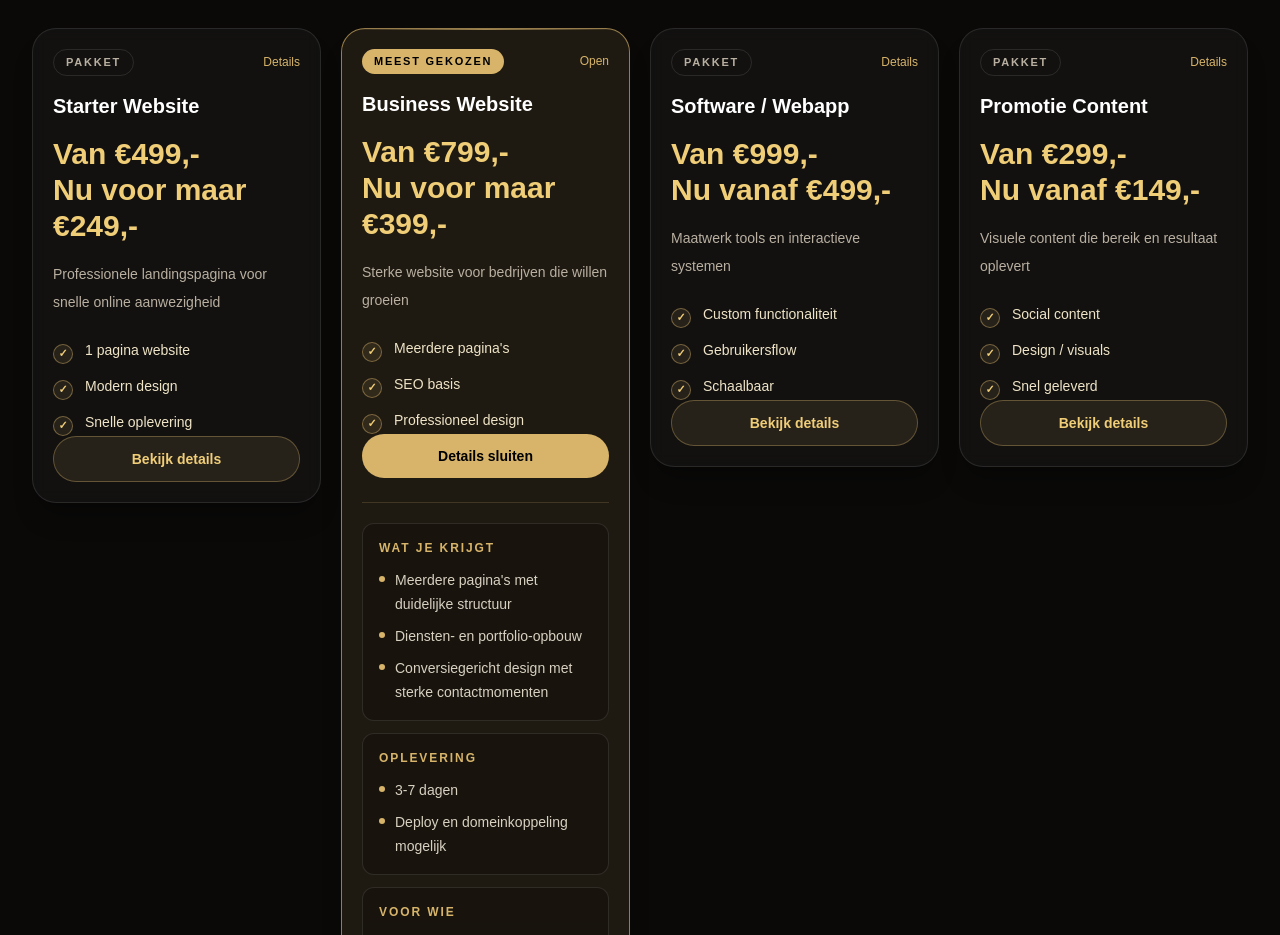
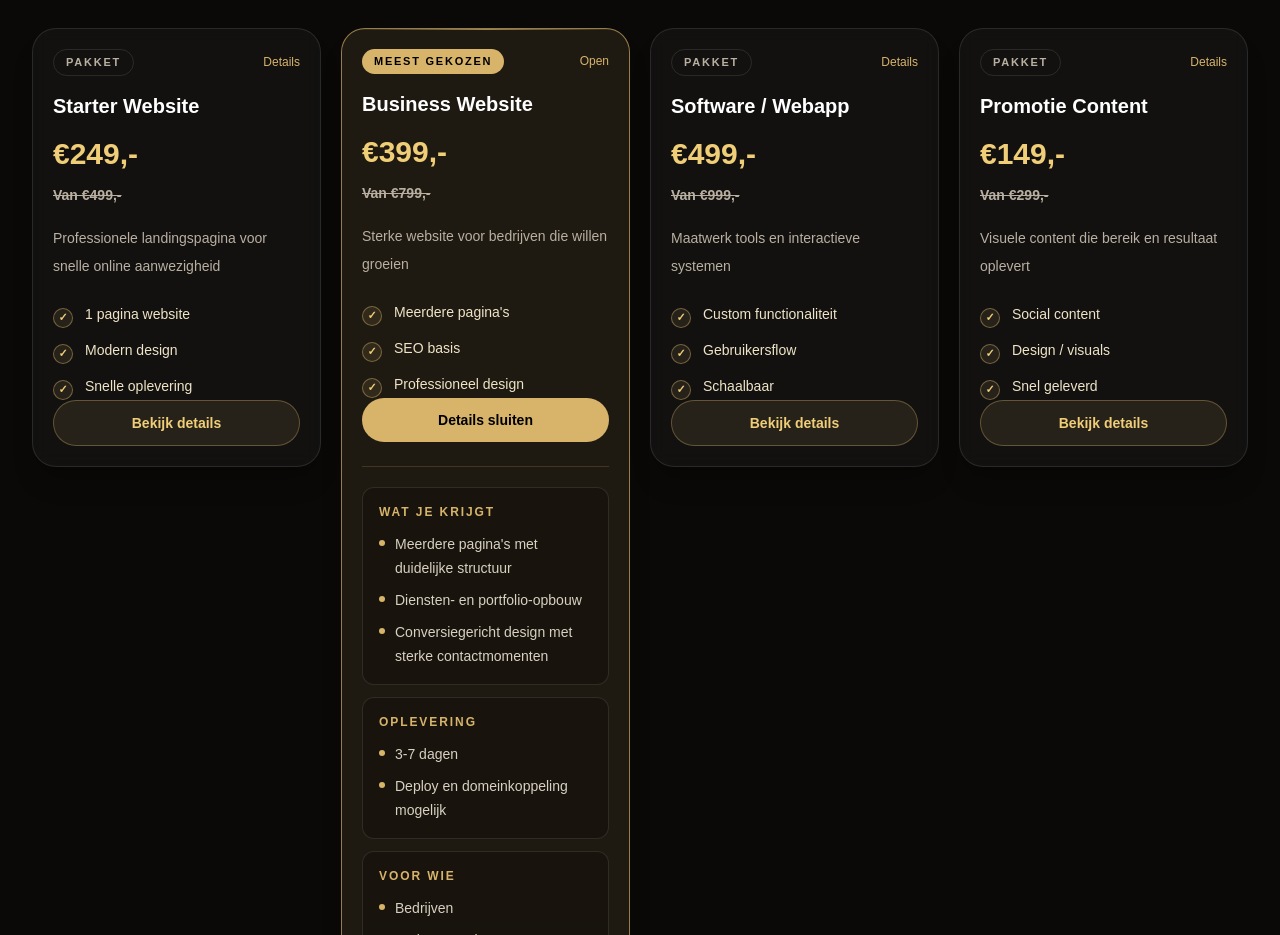
Before and after one commit to wzncommonsense-cyber/wzn-production, a Next.js app: page /prijzen in a window 1280 px wide. Shown: the part 920-1855 px from the top of the page. Built offline with nearby package versions, Linux system fonts and the light colour scheme.

Commit message:
Refine pricing display

```diff
--- a/src/app/components/Pricing.tsx
+++ b/src/app/components/Pricing.tsx
@@ -106,7 +106,10 @@ export default function Pricing() {
                   <h3 className="text-xl font-semibold text-white">{item.title}</h3>
                   <p className="mt-4 text-3xl font-bold text-[#f0ce78]">
                     {priceLines.map((line, index) => (
-                      <span key={line}>
+                      <span
+                        key={line}
+                        className={index > 0 ? "text-sm font-semibold text-[#b9b0a1] line-through" : undefined}
+                      >
                         {line}
                         {index < priceLines.length - 1 ? <br /> : null}
                       </span>
--- a/src/app/lib/site-data.ts
+++ b/src/app/lib/site-data.ts
@@ -151,7 +151,7 @@ export const portfolio = [
 export const pricing = [
   {
     title: "Starter Website",
-    price: "Van \u20ac499,-\nNu voor maar \u20ac249,-",
+    price: "\u20ac249,-\nVan \u20ac499,-",
     description: "Professionele landingspagina voor snelle online aanwezigheid",
     highlights: ["1 pagina website", "Modern design", "Snelle oplevering"],
     included: [
@@ -169,7 +169,7 @@ export const pricing = [
   },
   {
     title: "Business Website",
-    price: "Van \u20ac799,-\nNu voor maar \u20ac399,-",
+    price: "\u20ac399,-\nVan \u20ac799,-",
     description: "Sterke website voor bedrijven die willen groeien",
     highlights: ["Meerdere pagina's", "SEO basis", "Professioneel design"],
     included: [
@@ -187,7 +187,7 @@ export const pricing = [
   },
   {
     title: "Software / Webapp",
-    price: "Van \u20ac999,-\nNu vanaf \u20ac499,-",
+    price: "\u20ac499,-\nVan \u20ac999,-",
     description: "Maatwerk tools en interactieve systemen",
     highlights: ["Custom functionaliteit", "Gebruikersflow", "Schaalbaar"],
     included: [
@@ -205,7 +205,7 @@ export const pricing = [
   },
   {
     title: "Promotie Content",
-    price: "Van \u20ac299,-\nNu vanaf \u20ac149,-",
+    price: "\u20ac149,-\nVan \u20ac299,-",
     description: "Visuele content die bereik en resultaat oplevert",
     highlights: ["Social content", "Design / visuals", "Snel geleverd"],
     included: [
```
